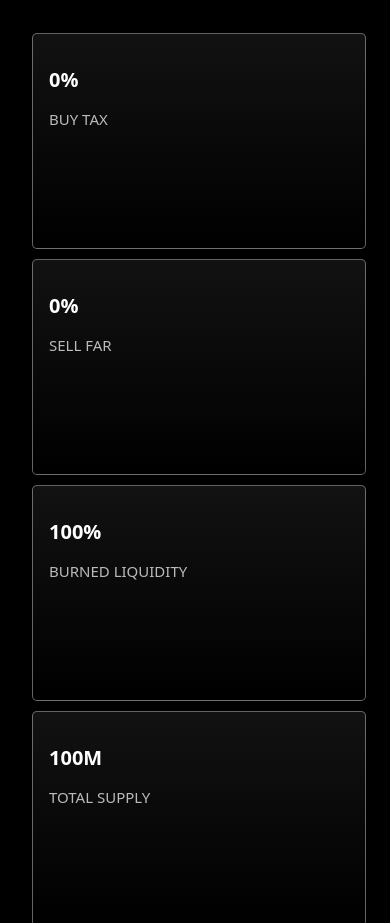
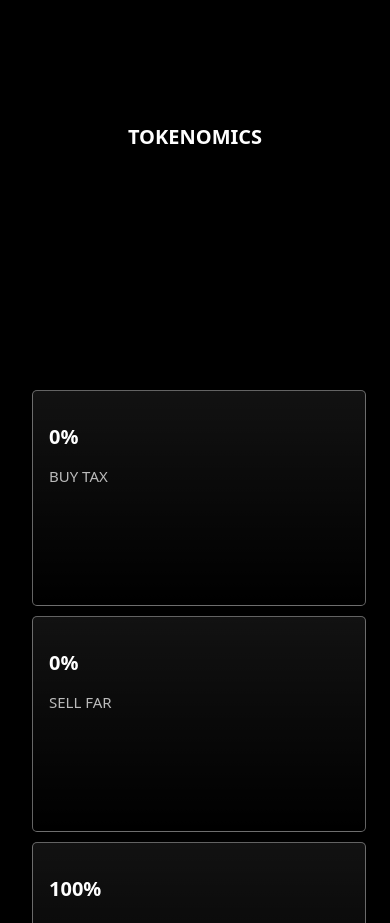
Before and after one commit to iyamujoshua/saveoursolana, a React (Vite) app: page / in a window 390 px wide. Shown: the part 1700-2623 px from the top of the page. Built offline with nearby package versions, Linux system fonts and the light colour scheme; a web font is replaced by a local one.

Commit message:
Tokenomics

```diff
--- a/src/components/Body/index.jsx
+++ b/src/components/Body/index.jsx
@@ -3,11 +3,13 @@ import Header from '../Header'
 import Presale from '../presale'
 import Footer from '../Footer'
 import Ect from "../Ect"
+import Tokenomics from '../Tokenomics'
 const Body = () => {
   return (
     <div>
         <Header/>
         <Presale/>
+        <Tokenomics/>
         <Ect/>
         <Footer/>
     </div>
--- a/src/components/Ect/style.css
+++ b/src/components/Ect/style.css
@@ -1,6 +1,6 @@
 .Features {
     padding: 0 10rem;
-    margin-top: 150px;
+    /* margin-top: 150px; */
     margin-bottom: 150px;
   }
   .Features p {
--- a/src/components/Tokenomics/index.jsx
+++ b/src/components/Tokenomics/index.jsx
@@ -0,0 +1,21 @@
+import React from "react";
+import "./style.css"
+// import img1 from '../../assets/circleblur4.png'
+export default function Tokenomics() {
+  return (
+    <div id="Tokenomics" className="Tokenomics">
+      {/* <img src={img1} alt="" className=""/> */}
+      <div className="tokenomics-contents">
+        <h1>TOKENOMICS</h1>
+        {/* <p>
+          Introducing $SLOTS token, our native currency provides players with <br />
+          unmatched utility and value compared to fiat money and other <br />
+          crypotcurrencies. $SLOTS is an ERC20 token that <br /> runs on the blockchain
+        </p> */}
+        {/* <button className="Buy">
+              $Buy $SLOT
+            </button> */}
+      </div>
+    </div>
+  );
+}
--- a/src/components/Tokenomics/style.css
+++ b/src/components/Tokenomics/style.css
@@ -0,0 +1,30 @@
+.tokenomics-contents{
+    text-align: center;
+    color: white;
+    margin: 15rem 0;
+}
+.Tokenomics{
+    position: relative;
+}
+.Tokenomics img{
+    position: absolute;
+     bottom: -150%;
+    right: 0;
+}
+.tokenomics-contents h1{
+    /* margin-bottom: 20px; */
+    }
+.tokenomics-contents p{
+margin-bottom: 60px;
+}
+
+@media screen  and (max-width:820px){
+    .tokenomics-contents h1{
+       font-size:20px;
+        }
+
+        .tokenomics-contents p{
+            font-size: 14px;
+            padding: 0px 10px 0px 10px;
+            }
+}
```
